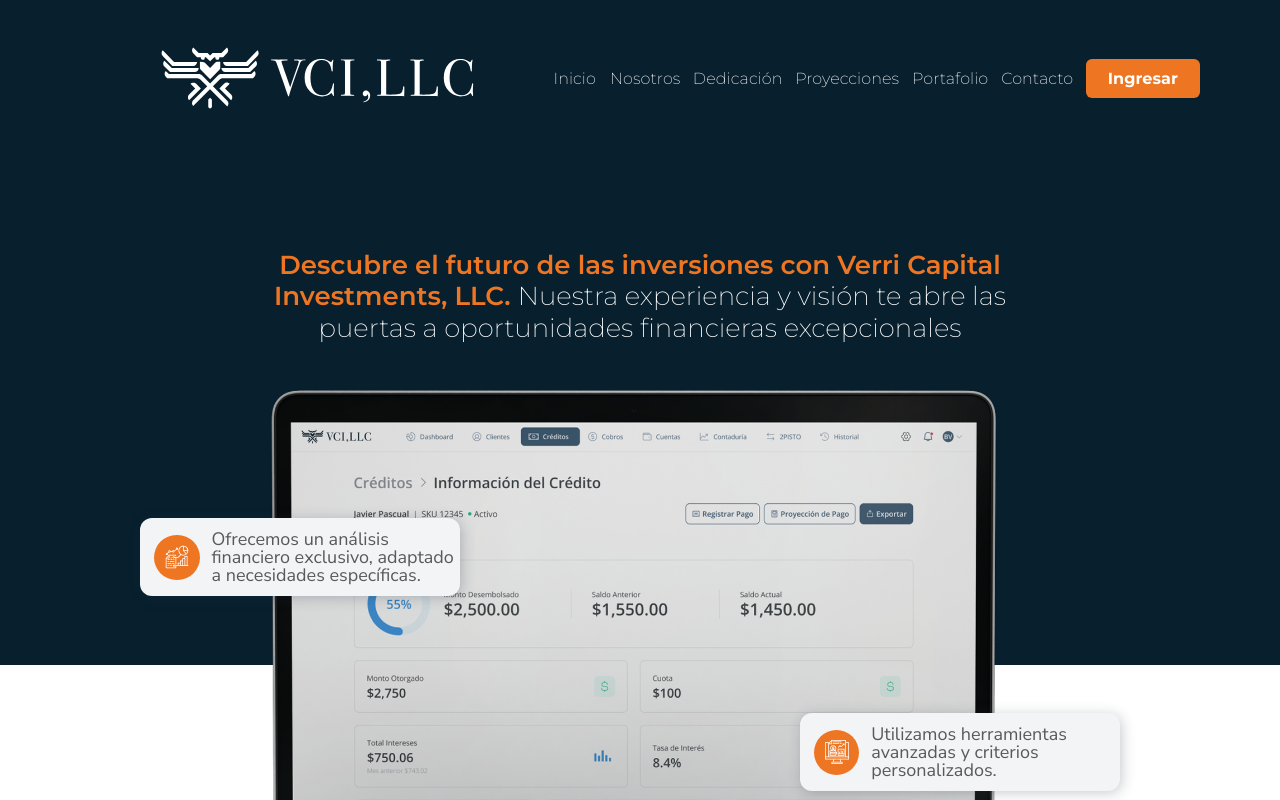
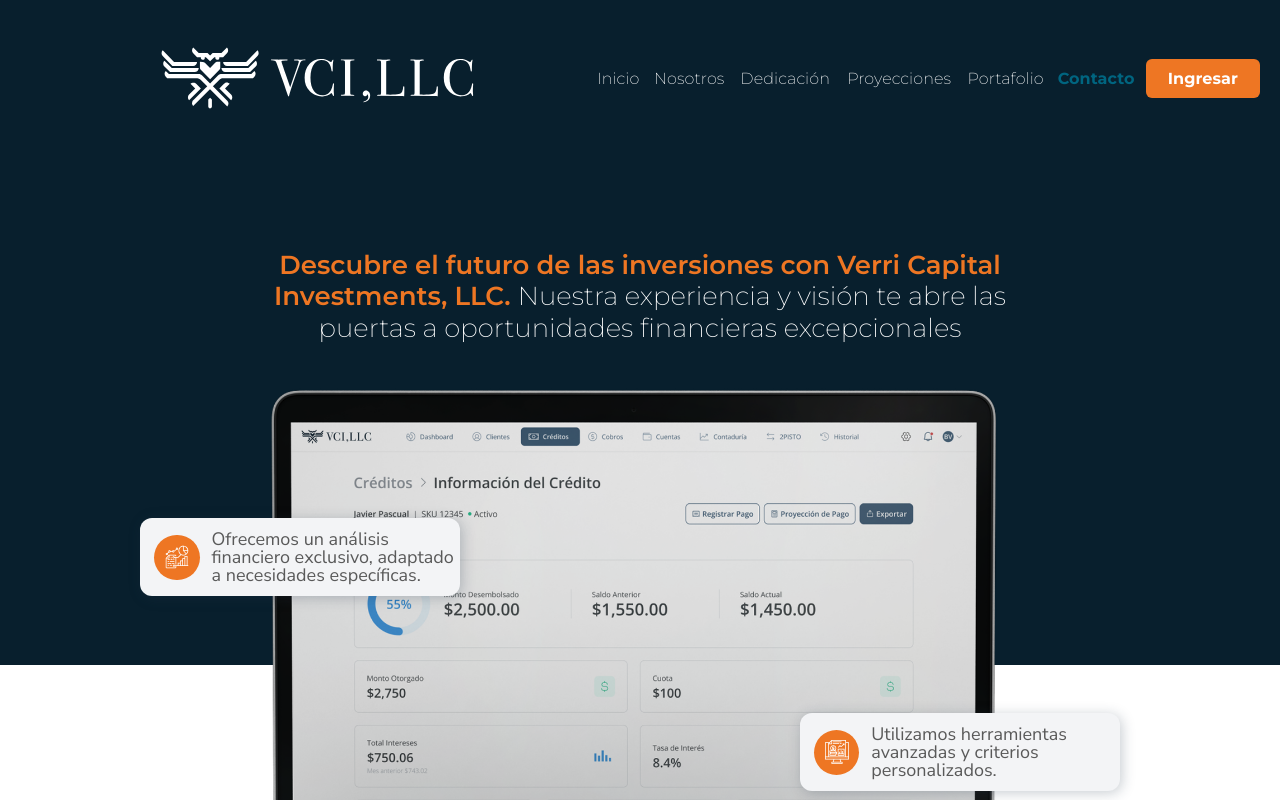
Before and after one commit to AdrianHates/vci-llc, a React (Vite) app: page / in a window 1280 px wide. Shown: the top 800 px of the page. Built offline with nearby package versions, Linux system fonts and the light colour scheme.

Commit message:
added responsive Navbar, added modal ui and modal-navbar comp

```diff
--- a/src/App.css
+++ b/src/App.css
@@ -1,6 +1,11 @@
+:root {
+  scroll-behavior: smooth;
+}
+
 #root {
   max-width: 1536px;
   margin: 0 auto;
+  min-height: 100vh;
 }
 
 * {
--- a/src/App.tsx
+++ b/src/App.tsx
@@ -1,25 +1,57 @@
-import './App.css'
-import Contact from './components/app/contact'
-import Dedication from './components/app/dedication'
-import Footer from './components/app/footer'
-import Inicio from './components/app/inicio'
-import Navbar from './components/app/navbar'
-import Portfolio from './components/app/portfolio'
-import Proyections from './components/app/proyections'
+import "./App.css";
+import Contact from "./components/app/contact";
+import Dedication from "./components/app/dedication";
+import Footer from "./components/app/footer";
+import Inicio from "./components/app/inicio";
+import Navbar from "./components/app/navbar";
+import Portfolio from "./components/app/portfolio";
+import Proyections from "./components/app/proyections";
 
 function App() {
+  const navbar = {
+    logo: "logo.svg",
+    options: [
+      {
+        name: "Inicio",
+        classOpt: "w-[45px]",
+      },
+      {
+        name: "Nosotros",
+        classOpt: "w-[73px]",
+      },
+      {
+        name: "Dedicación",
+        classOpt: "w-[95px]",
+      },
+      {
+        name: "Proyecciones",
+        classOpt: "w-[109px]",
+      },
+      {
+        name: "Portafolio",
+        classOpt: "w-[80px]",
+      },
+      {
+        name: "Contacto",
+        classOpt: "w-[76px]",
+      },
+    ],
+  };
 
   return (
-    <div className='bg-quinuary font-montserrat'>
-      <Navbar logo={'logo.svg'} />
-      <Inicio />
-      <Dedication />
-      <Proyections />
-      <Portfolio />
-      <Contact />
-      <Footer />
-    </div>
-  )
+    <>
+      <div className="bg-quinuary font-montserrat">
+        <Navbar logo={navbar.logo} options={navbar.options} />
+        <Inicio id={navbar.options[0].name.toLowerCase()} />
+        <Dedication id={navbar.options[2].name.toLowerCase()} />
+        <Proyections id={navbar.options[3].name.toLowerCase()} />
+        <Portfolio id={navbar.options[4].name.toLowerCase()} />
+        <Contact id={navbar.options[5].name.toLowerCase()} />
+        <Footer />
+      </div>
+      <div id="portal" />
+    </>
+  );
 }
 
-export default App
+export default App;
--- a/src/components/app/contact/index.tsx
+++ b/src/components/app/contact/index.tsx
@@ -4,11 +4,18 @@
 import { PhoneInput } from "react-international-phone";
 import "react-international-phone/style.css";
 
-const Contact = () => {
+interface Props {
+  id: string;
+}
+
+const Contact = ({ id }: Props) => {
   const [phone, setPhone] = useState<string | undefined>("");
 
   return (
-    <section className="bg-primary bg-opacity-[6%] py-[58px] flex flex-col gap-10 items-center justify-center">
+    <section
+      className="bg-primary bg-opacity-[6%] py-[58px] flex flex-col gap-10 items-center justify-center"
+      id={id}
+    >
       <h3 className="text-[#24364B] font-bold text-[32px] leading-[39.01px]">
         Contacto
       </h3>
--- a/src/components/app/dedication/index.tsx
+++ b/src/components/app/dedication/index.tsx
@@ -1,9 +1,13 @@
 import FirstSection from "./first-section";
 import SecondSection from "./second-section";
 
-const Dedication = () => {
+interface Props {
+  id: string;
+}
+
+const Dedication = ({ id }: Props) => {
   return (
-    <section className="pb-32">
+    <section className="pb-32" id={id}>
       <FirstSection />
       <SecondSection />
     </section>
--- a/src/components/app/navbar/index.tsx
+++ b/src/components/app/navbar/index.tsx
@@ -1,56 +1,88 @@
+import { useEffect, useState } from "react";
 import cx from "../../libs/cx";
+import ModalNavbar from "./modal-navbar";
+import useToggle from "../../../hooks/useToogle";
 
 interface NavbarProps {
   logo: string;
+  options: {
+    name: string;
+    classOpt: string;
+  }[];
 }
 
-const Navbar = ({ logo }: NavbarProps) => {
+const Navbar = ({ logo, options }: NavbarProps) => {
   //const [currentIndex, setCurrentIndex] = useState(0);
-  //const { isOpen, onToggle, onClose } = useToggle();
+  const { isOpen, onToggle, onClose } = useToggle();
+  const [scrollPosition, setScrollPosition] = useState(0);
+  const [activeSection, setActiveSection] = useState<string | null>(null);
 
-  const options: { name: string; classOpt: string }[] = [
-    {
-      name: "Inicio",
-      classOpt: "w-[46px]",
-    },
-    {
-      name: "Nosotros",
-      classOpt: "w-[71px]",
-    },
-    {
-      name: "Dedicación",
-      classOpt: "w-[90px]",
-    },
-    {
-      name: "Proyecciones",
-      classOpt: "w-[105px]",
-    },
-    {
-      name: "Portafolio",
-      classOpt: "w-[77px]",
-    },
-    {
-      name: "Contacto",
-      classOpt: "w-[73px]",
-    },
-  ];
+  useEffect(() => {
+    const handleScroll = () => {
+      const currentPosition = window.scrollY;
+      setScrollPosition(currentPosition);
+    };
+    const sections = options.map((opt) =>
+      document.getElementById(opt.name.toLowerCase())
+    );
 
+    sections.forEach((section) => {
+      if (section) {
+        const sectionTop = section?.offsetTop - 10;
+        const sectionBottom = sectionTop + section.clientHeight;
+
+        if (window.scrollY >= sectionTop && window.scrollY < sectionBottom) {
+          setActiveSection(section.id);
+        }
+      }
+    });
+
+    window.addEventListener("scroll", handleScroll);
+
+    return () => {
+      window.removeEventListener("scroll", handleScroll);
+    };
+  }, [options, scrollPosition]);
   return (
     <>
-      <nav className="bg-primary flex justify-between sm:pl-[147px] pl-16 pr-20 py-9 sticky top-0 z-[9999] w-full max-w-[1536px]">
+      <nav
+        className={cx(
+          "bg-primary flex justify-between xl:pl-[147px] sm:px-5 pl-16 pr-[70px] pt-9 pb-0 sticky top-0 z-[9999] w-full max-w-[1536px]",
+          scrollPosition > 121 ? "bg-opacity-80 pt-4 transition-all" : ""
+        )}
+      >
         <a href="#">
-          <img alt="logo" src={logo} className="sm:w-[343px] w-[150px] sm:h-[85px] h-[37px]" />
+          <img
+            alt="logo"
+            src={logo}
+            className="sm:w-[343px] w-[150px] sm:h-[85px] h-[37px]"
+          />
         </a>
+
+        <button
+          className="text-white lg:hidden block"
+          onClick={() => {
+            onToggle();
+          }}
+        >
+          <img src="toggle.svg" alt="toggle" className="w-6 h-6" />
+        </button>
+
         <ul className="sm:flex hidden gap-3 items-center justify-center text-[16px] tracking-[0.005em] leading-[19.5px] text-white">
           {options.map((opt, i) => (
             <li
               key={i}
               className={cx(
-                "hover:text-secondary hover:font-semibold hover:tracking-[-0.034rem] transition-all duration-[300ms] font-extralight text-center lg:block hidden",
-                opt.classOpt
+                "hover:text-secondary hover:font-bold transition-all duration-[300ms] font-extralight mx-auto text-center lg:block hidden",
+                opt.classOpt,
+                activeSection === opt.name.toLowerCase()
+                  ? "text-secondary font-bold"
+                  : ""
               )}
             >
-              {opt.name}
+              <a href={"#" + opt.name.toLowerCase()}>
+                <p>{opt.name}</p>
+              </a>
             </li>
           ))}
           <button className="bg-quaternary py-2.5 px-[22px] rounded-md font-bold">
@@ -58,9 +90,9 @@
           </button>
         </ul>
       </nav>
-      {/*
-        isOpen && <ModalNavbar logo={logo} opciones={opciones} onClose={onClose} onClick={onClose} />
-      */}
+      {
+        isOpen && <ModalNavbar onClick={onClose} />
+      }
     </>
   );
 };
--- /dev/null
+++ b/src/components/app/navbar/modal-navbar.tsx
@@ -0,0 +1,45 @@
+import { useState } from "react";
+import Modal from "../../ui/modal";
+
+interface Props {
+  logo?: string;
+  onClick: () => void;
+  opciones?: string[];
+  toggle?: boolean;
+}
+
+const ModalNavbar = ({ logo, onClick, ...toggle }: Props) => {
+  const [isVisible, setIsVisible] = useState(true);
+
+  return (
+    <Modal {...toggle}>
+      <div className={`modal-navbar ${isVisible ? "" : "fade-out"}`}>
+        <div>
+          {logo && (
+            <a href="#">
+              <img alt="logo" height={32} width={50} src={logo} />
+            </a>
+          )}
+          <button
+            className="text-white"
+            onClick={() => {
+              setIsVisible(false);
+              setTimeout(() => {
+                onClick();
+              }, 300);
+            }}
+          >
+            X
+          </button>
+        </div>
+        <ul>
+          {/*opciones.map((x, i) => (
+            <li key={i}>{x.name}</li>
+          ))*/}
+        </ul>
+      </div>
+    </Modal>
+  );
+};
+
+export default ModalNavbar;
--- a/src/components/app/portfolio/index.tsx
+++ b/src/components/app/portfolio/index.tsx
@@ -1,7 +1,11 @@
 import React from "react";
 import cx from "../../libs/cx";
 
-const Portfolio = () => {
+interface Props {
+  id: string;
+}
+
+const Portfolio = ({ id }: Props) => {
   const listPortfolio: { text: string; class_img: string; link?: string }[] = [
     {
       link: "https://averliz.com/",
@@ -18,7 +22,7 @@
     },
   ];
   return (
-    <section className="pb-[115px]">
+    <section className="pb-[115px]" id={id}>
       <div className="bg-white py-[67px] w-[1146px] mx-auto text-[16px] leading-[19.5px] font-light gap-10 flex flex-col shadow-[0px_4px_4px_0_#24364B40] rounded-[24px] mt-[-160px]">
         <h3 className="text-center text-[32px] leading-[39.01px] text-[#EE7623] font-bold">
           Portafolio de empresas
--- a/src/components/app/proyections/index.tsx
+++ b/src/components/app/proyections/index.tsx
@@ -1,6 +1,9 @@
-const Proyections = () => {
+interface Props {
+  id: string;
+}
+const Proyections = ({ id }: Props) => {
   return (
-    <section className="bg-primary bg-opacity-[5%] pt-24 pb-40">
+    <section className="bg-primary bg-opacity-[5%] pt-24 pb-40" id={id}>
       <h3 className="mx-auto max-w-[15ch] text-center font-nanum-myeongjo text-tertiary font-semibold text-[64px] leading-[55px]">
         Verri Capital Investments, LLC
       </h3>
--- /dev/null
+++ b/src/components/ui/modal.tsx
@@ -0,0 +1,20 @@
+import { createPortal } from "react-dom";
+
+interface Props {
+  children: React.ReactNode;
+  onClose?: () => void;
+}
+
+const Modal = ({ children, onClose } : Props) => {
+  return createPortal(
+    <div className="fixed top-0 left-0 right-0 bottom-0 grid h-full max-h-[100vh] w-full place-items-center overflow-y-auto bg-black bg-opacity-80 z-[9999]">
+      <div className="fixed top-0 right-0 left-0 bottom-0 z-[-1] h-full max-h-[100vh] w-full"
+        onClick={onClose}
+      />
+      {children}
+    </div>,
+    document.getElementById('portal') as HTMLElement
+  );
+};
+
+export default Modal;
```
Also changed, not shown: src/components/app/inicio/index.tsx (+17 -7 lines), public/toggle.svg (added).
